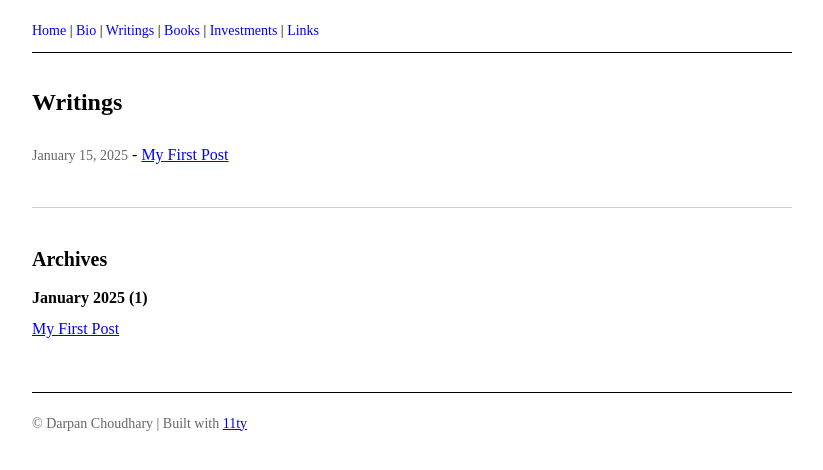
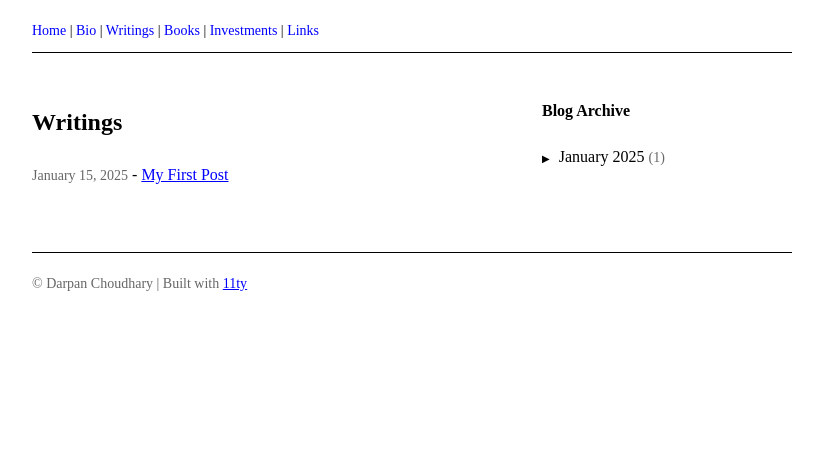
Before and after one commit to FusRoDah09/my-website, an Eleventy site: page src/writings.njk in a window 1280 px wide. Shown: the whole page, without its empty margins (228-1051 px from the left). Built offline with nearby package versions, Linux system fonts and the light colour scheme; Eleventy itself is replaced by a stand-in of ours; files that its build step writes are made by us from their sources.

Commit message:
Add Blogspot-style expandable archive sidebar

```diff
--- a/src/css/style.css
+++ b/src/css/style.css
@@ -120,3 +120,95 @@
 th {
     background: #f0f0f0;
 }
+
+/* Writings page layout */
+.writings-container {
+    display: flex;
+    gap: 40px;
+    align-items: flex-start;
+}
+
+.writings-main {
+    flex: 1;
+    min-width: 0;
+}
+
+.writings-sidebar {
+    width: 250px;
+    flex-shrink: 0;
+    position: sticky;
+    top: 20px;
+}
+
+.writings-sidebar h2 {
+    font-size: 16px;
+    margin-bottom: 15px;
+    font-weight: bold;
+}
+
+.archive-item {
+    margin-bottom: 5px;
+}
+
+.archive-month-header {
+    cursor: pointer;
+    padding: 5px 0;
+    user-select: none;
+}
+
+.archive-month-header:hover {
+    background: #f5f5f5;
+}
+
+.archive-arrow {
+    display: inline-block;
+    transition: transform 0.2s;
+    font-size: 10px;
+    margin-right: 5px;
+}
+
+.archive-item.expanded .archive-arrow {
+    transform: rotate(90deg);
+}
+
+.archive-month-name {
+    font-weight: normal;
+}
+
+.archive-count {
+    color: #666;
+    font-size: 14px;
+}
+
+.archive-posts {
+    display: none;
+    list-style: none;
+    margin: 5px 0 10px 20px;
+    padding: 0;
+}
+
+.archive-item.expanded .archive-posts {
+    display: block;
+}
+
+.archive-posts li {
+    margin-bottom: 5px;
+}
+
+.archive-posts a {
+    font-size: 14px;
+}
+
+/* Mobile responsive */
+@media (max-width: 768px) {
+    .writings-container {
+        flex-direction: column;
+    }
+
+    .writings-sidebar {
+        width: 100%;
+        position: static;
+        order: -1;
+        margin-bottom: 30px;
+    }
+}
--- a/src/writings.njk
+++ b/src/writings.njk
@@ -3,6 +3,8 @@
 title: Writings
 ---
 
+<div class="writings-container">
+    <div class="writings-main">
         <h1>Writings</h1>
 
         <ul class="post-list">
@@ -13,18 +15,24 @@
             </li>
         {% endfor %}
         </ul>
+    </div>
 
-<div class="archive-section">
-    <h2>Archives</h2>
+    <aside class="writings-sidebar">
+        <h2>Blog Archive</h2>
         {% set groupedPosts = collections.writings | groupByMonthYear %}
         {% for month, posts in groupedPosts %}
-    <div class="archive-month">
-        <h3>{{ month }} ({{ posts.length }})</h3>
-        <ul class="post-list">
+        <div class="archive-item">
+            <div class="archive-month-header" onclick="this.parentElement.classList.toggle('expanded')">
+                <span class="archive-arrow">▶</span>
+                <span class="archive-month-name">{{ month }}</span>
+                <span class="archive-count">({{ posts.length }})</span>
+            </div>
+            <ul class="archive-posts">
             {% for post in posts %}
                 <li><a href="{{ post.url }}">{{ post.data.title }}</a></li>
             {% endfor %}
             </ul>
         </div>
         {% endfor %}
+    </aside>
 </div>
```
Lines whose indentation alone changed are shown as unchanged.
